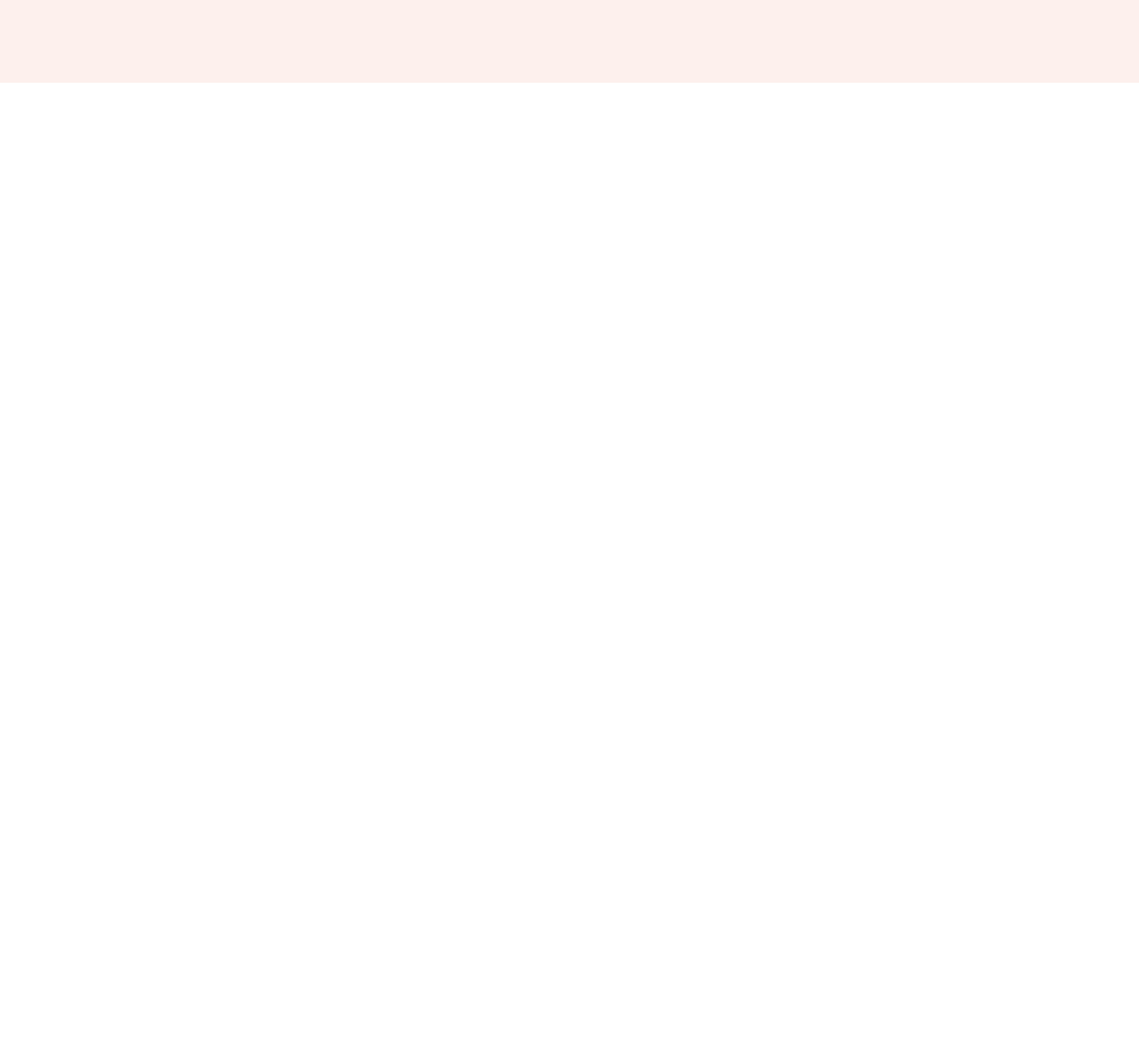
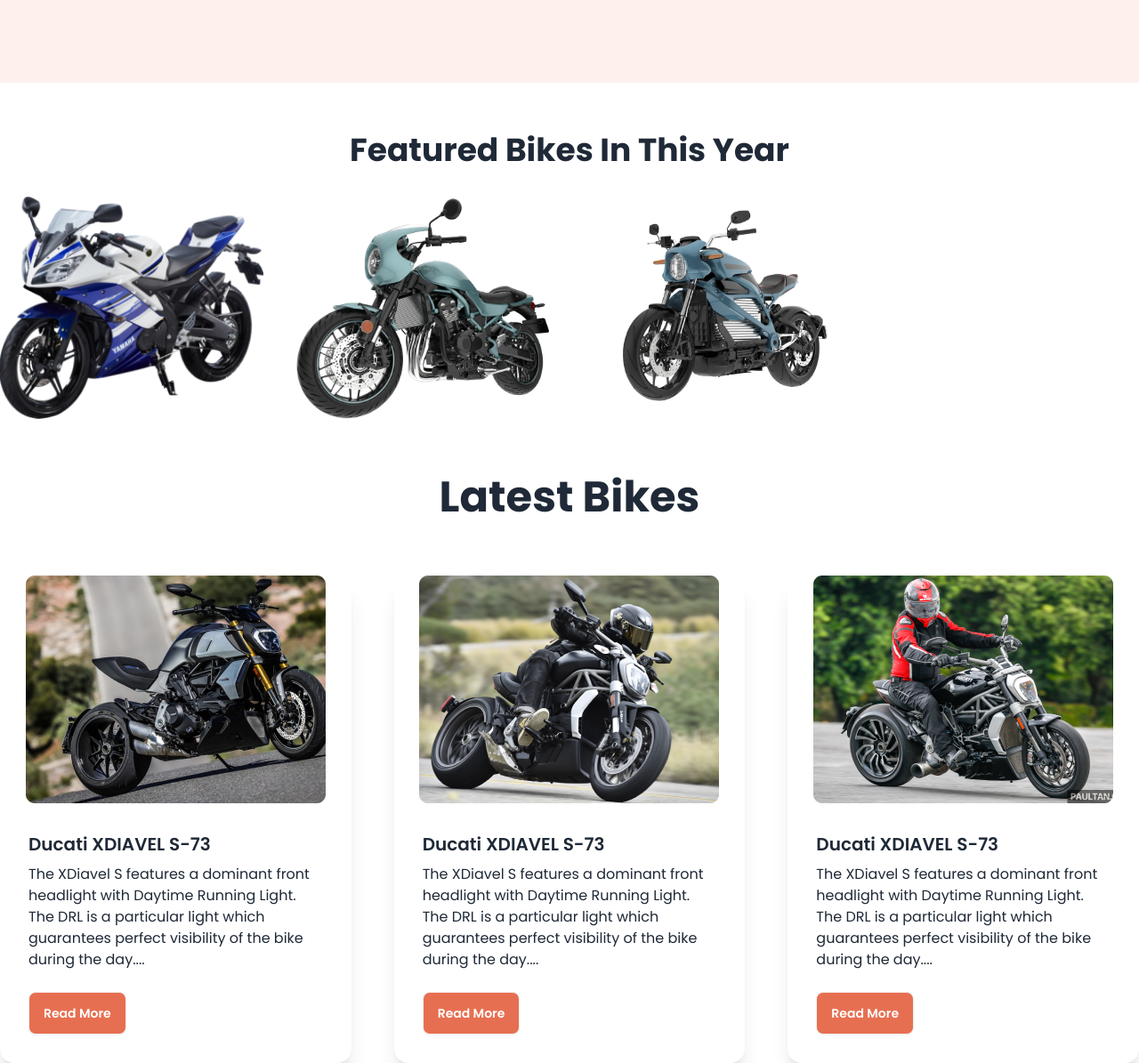
Before and after one commit to rezaulHassan/bikerZone-with-daisy-ui, a plain HTML site: page index.html in a window 1280 px wide. Shown: the part 525-1720 px from the top of the page at 89% size. Before the commit the page ends 800 px from the top, so only its background shows below. Drawn offline with nearby package versions, Linux system fonts and the light colour scheme.

Commit message:
added Featued bike section and latest News section

```diff
--- a/index.html
+++ b/index.html
@@ -156,7 +156,72 @@
 
     </header>
     <main class="md:container mx-auto">
+<!-- Featured Bikes section -->
+ <section class="mt-14 ">
+  <h1 class="text-4xl font-bold text-center">Featured Bikes In This Year </h1>
+  <div class="flex space-x-7 flex-col md:flex-row mt-8">
+    <img src="./images/others/feature-bike.png" class=" lg:h-[250px]" alt="">
+    <img src="./images/others/extrabike.png" class=" lg:h-[250px]" alt="">
+    <img src="./images/slider/bike4.png" class=" lg:h-[250px]" alt="">
+  </div>
+ </section>
 
+ <!-- Latest news section -->
+  <section class="mt-16">
+<h2 class="font-bold text-5xl text-center ">Latest Bikes</h2>
+<!-- parent div  -->
+<div class="grid grid-cols-1 gap-12 md:grid-cols-2 lg:grid-cols-3">
+<!-- card 1 -->
+<div class="card bg-base-100  shadow-xl mt-16">
+  <figure>
+    <img
+      src="./images/others/latest1.png"
+      alt="Shoes" />
+  </figure>
+  <div class="card-body">
+    <h2 class="card-title">Ducati XDIAVEL S-73</h2>
+    <p>The XDiavel S features a dominant front headlight with Daytime Running Light. The DRL is a particular light
+       which guarantees perfect visibility of the bike during the day....</p>
+    <div class="card-actions ">
+      <button class="btn bg-bike-primary text-white mt-4">Read More</button>
+    </div>
+  </div>
+</div>
+
+<!-- card 2 -->
+<div class="card bg-base-100  shadow-xl mt-16">
+  <figure>
+    <img
+      src="./images/others/latest2.png"
+      alt="Shoes" />
+  </figure>
+  <div class="card-body">
+    <h2 class="card-title">Ducati XDIAVEL S-73</h2>
+    <p>The XDiavel S features a dominant front headlight with Daytime Running Light. The DRL is a particular light
+       which guarantees perfect visibility of the bike during the day....</p>
+    <div class="card-actions ">
+      <button class="btn bg-bike-primary text-white mt-4">Read More</button>
+    </div>
+  </div>
+</div>
+<!-- card 3 -->
+<div class="card bg-base-100  shadow-xl mt-16">
+  <figure>
+    <img
+      src="./images/others/latest3.png"
+      alt="Shoes" />
+  </figure>
+  <div class="card-body">
+    <h2 class="card-title">Ducati XDIAVEL S-73</h2>
+    <p>The XDiavel S features a dominant front headlight with Daytime Running Light. The DRL is a particular light
+       which guarantees perfect visibility of the bike during the day....</p>
+    <div class="card-actions ">
+      <button class="btn bg-bike-primary text-white mt-4">Read More</button>
+    </div>
+  </div>
+</div>
+</div>
+  </section>
     </main>
     <footer></footer>
 </body>
```
